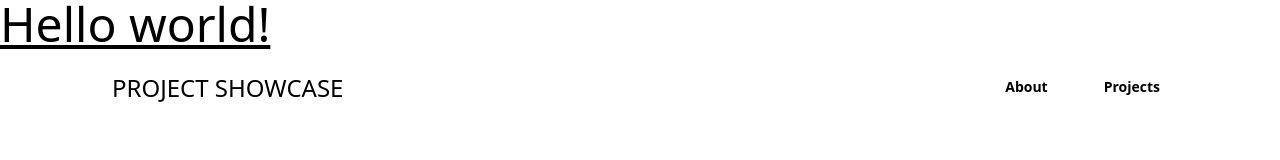
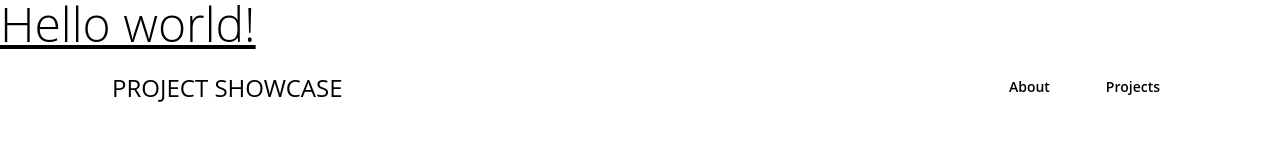
Before and after one commit to tejdevcode/tailwindspotlight, a website: page index.html in a window 1280 px wide. Drawn offline with nearby package versions, Linux system fonts and the light colour scheme; files that its build step writes are made by us from their sources.

Commit message:
title added

```diff
--- a/index.html
+++ b/index.html
@@ -4,6 +4,7 @@
 <head>
    <meta charset="UTF-8">
    <meta name="viewport" content="width=device-width, initial-scale=1.0">
+   <title>Tailwind Spotlight Project </title>
    <link href="./src/app.css" rel="stylesheet">
 </head>
 
--- a/tailwind.config.js
+++ b/tailwind.config.js
@@ -2,6 +2,9 @@
 module.exports = {
   content: ["./src/**/*.{html,js}", './*html'],
   theme: {
+    fontFamily: {
+      sans: ['Open Sans'],
+    },
     extend: {},
   },
   plugins: [],
```
